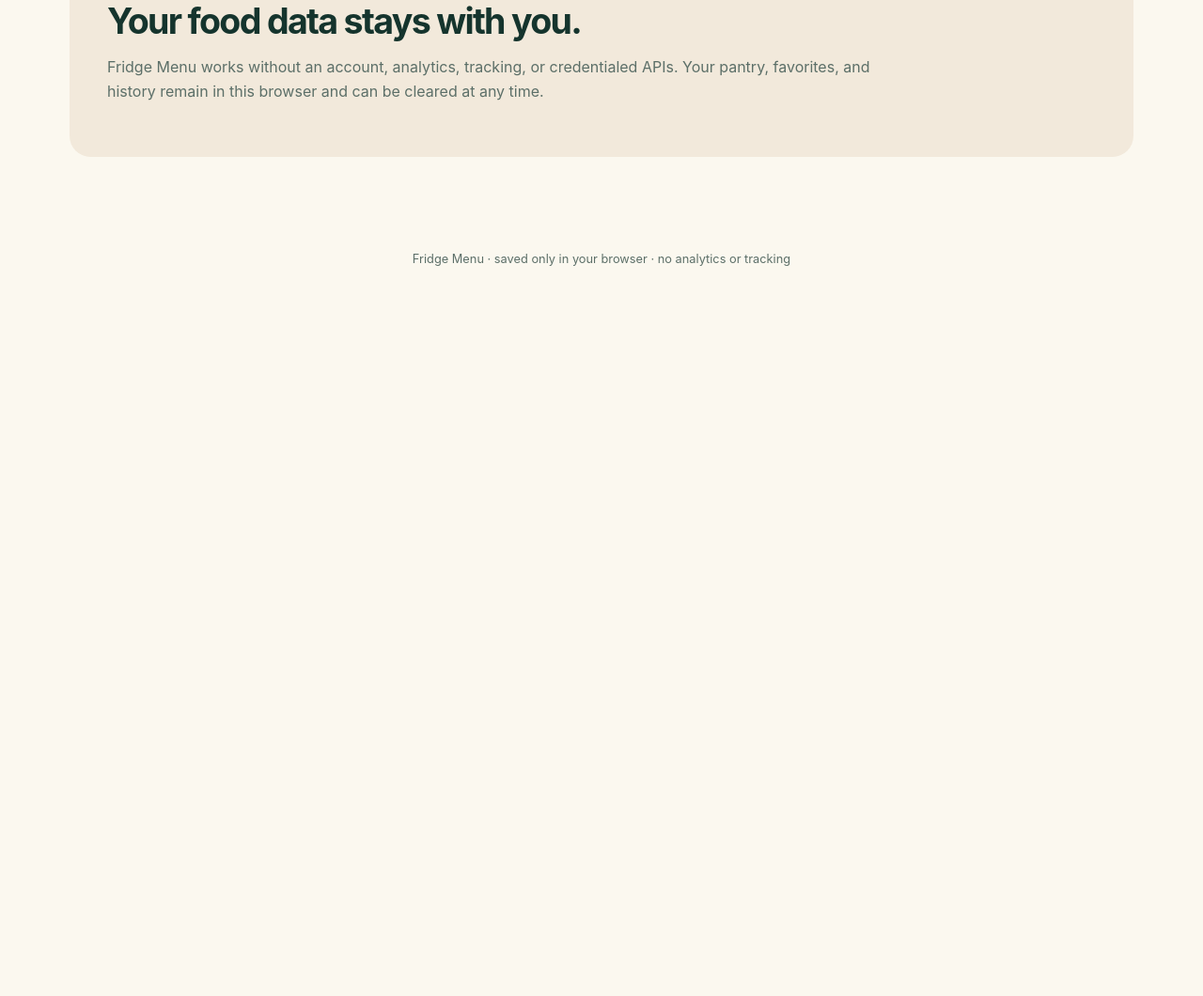
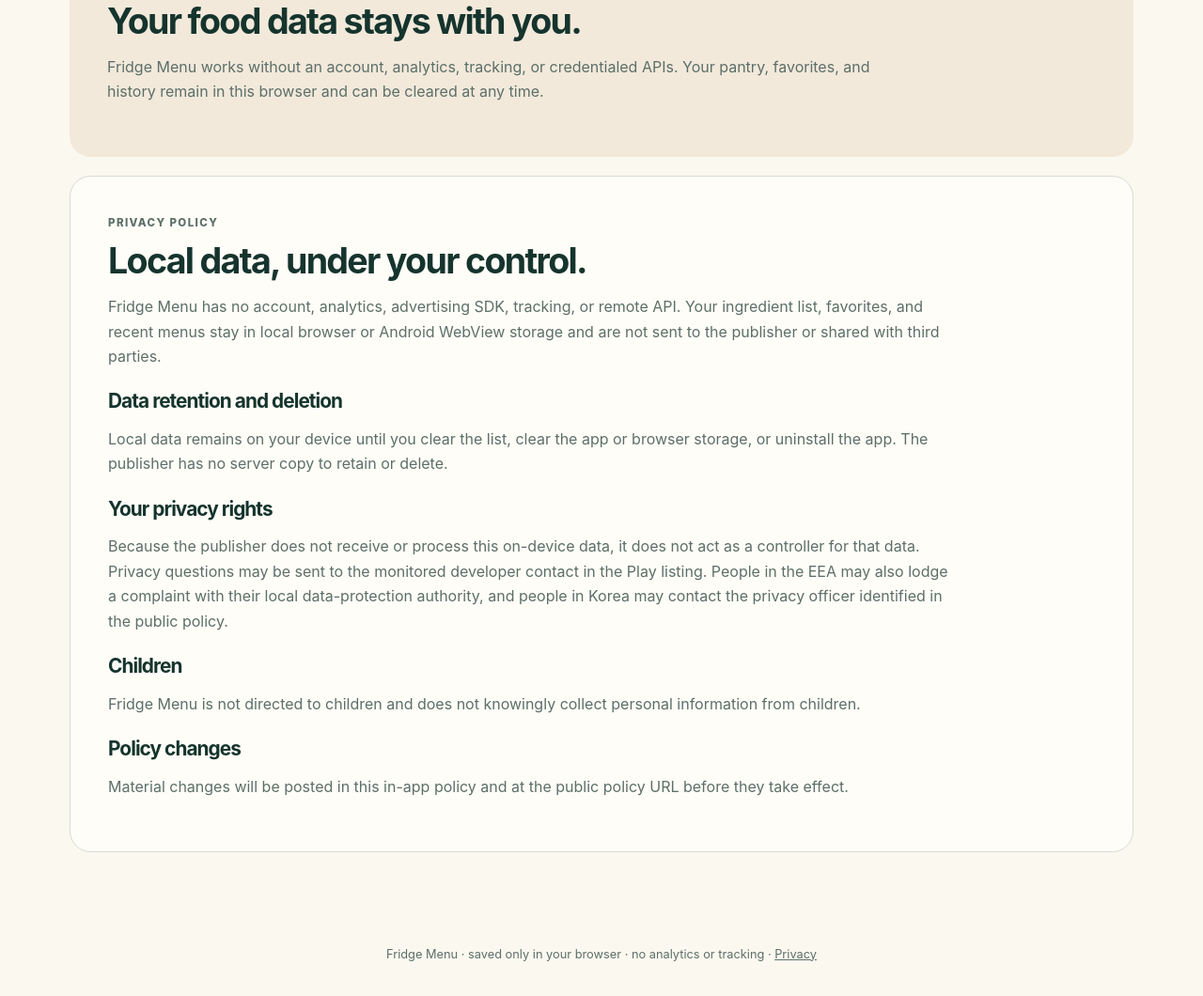
Before and after one commit to learnershift/fridge-menu, a website with bundled scripts: page index.html in a window 1280 px wide. Shown: the part 1856-2916 px from the top of the page at 94% size. Before the commit the page ends 2175 px from the top, so only its background shows below. Built offline with nearby package versions, Linux system fonts and the light colour scheme.

Commit message:
feat: add in-app privacy policy

```diff
--- a/index.html
+++ b/index.html
@@ -97,10 +97,24 @@
       <h2 id="scope-heading">Your food data stays with you.</h2>
       <p>Fridge Menu works without an account, analytics, tracking, or credentialed APIs. Your pantry, favorites, and history remain in this browser and can be cleared at any time.</p>
     </section>
+
+    <section id="privacy" class="privacy-policy" aria-labelledby="privacy-heading">
+      <p class="eyebrow">Privacy policy</p>
+      <h2 id="privacy-heading">Local data, under your control.</h2>
+      <p>Fridge Menu has no account, analytics, advertising SDK, tracking, or remote API. Your ingredient list, favorites, and recent menus stay in local browser or Android WebView storage and are not sent to the publisher or shared with third parties.</p>
+      <h3>Data retention and deletion</h3>
+      <p>Local data remains on your device until you clear the list, clear the app or browser storage, or uninstall the app. The publisher has no server copy to retain or delete.</p>
+      <h3>Your privacy rights</h3>
+      <p>Because the publisher does not receive or process this on-device data, it does not act as a controller for that data. Privacy questions may be sent to the monitored developer contact in the Play listing. People in the EEA may also lodge a complaint with their local data-protection authority, and people in Korea may contact the privacy officer identified in the public policy.</p>
+      <h3>Children</h3>
+      <p>Fridge Menu is not directed to children and does not knowingly collect personal information from children.</p>
+      <h3>Policy changes</h3>
+      <p>Material changes will be posted in this in-app policy and at the public policy URL before they take effect.</p>
+    </section>
   </main>
 
   <footer>
-    <p>Fridge Menu · saved only in your browser · no analytics or tracking</p>
+    <p>Fridge Menu · saved only in your browser · no analytics or tracking · <a href="#privacy">Privacy</a></p>
   </footer>
   <script type="module" src="./app.js"></script>
 </body>
--- a/styles.css
+++ b/styles.css
@@ -90,7 +90,11 @@ input::placeholder { color: #7d8c86; }
 .scope-note { background: #f2e9db; border-radius: 1.4rem; padding: clamp(1.5rem, 4vw, 2.5rem); margin-top: 1.25rem; }
 .scope-note h2 { max-width: 700px; }
 .scope-note > p:last-child { color: var(--muted); max-width: 840px; line-height: 1.65; }
+.privacy-policy { margin-top: 1.25rem; padding: clamp(1.5rem, 4vw, 2.5rem); border: 1px solid var(--line); border-radius: 1.4rem; background: var(--panel); }
+.privacy-policy > p { color: var(--muted); max-width: 900px; line-height: 1.65; }
+.privacy-policy h3 { margin: 1.5rem 0 0.35rem; }
 footer { padding: 1.5rem; color: var(--muted); text-align: center; font-size: 0.8rem; }
+footer a { color: inherit; }
 
 @media (max-width: 860px) {
   .hero { grid-template-columns: 1fr; min-height: auto; gap: 1rem; }
```
Also changed, not shown: tests/app-contract.test.js (+16 -0 lines), dist/index.html, dist/styles.css, release/OWNER-HANDOFF.md, release/privacy-policy.md.
